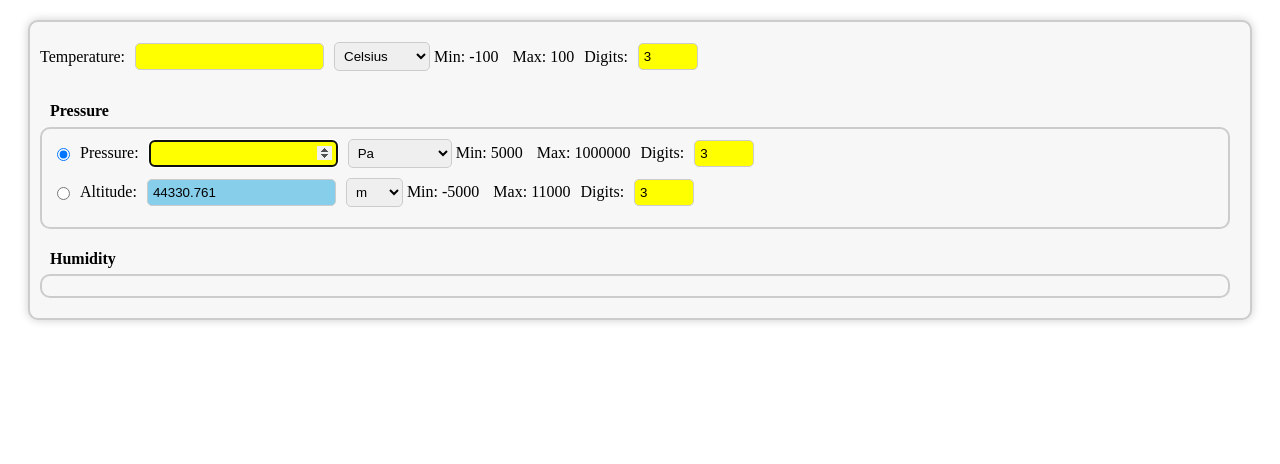
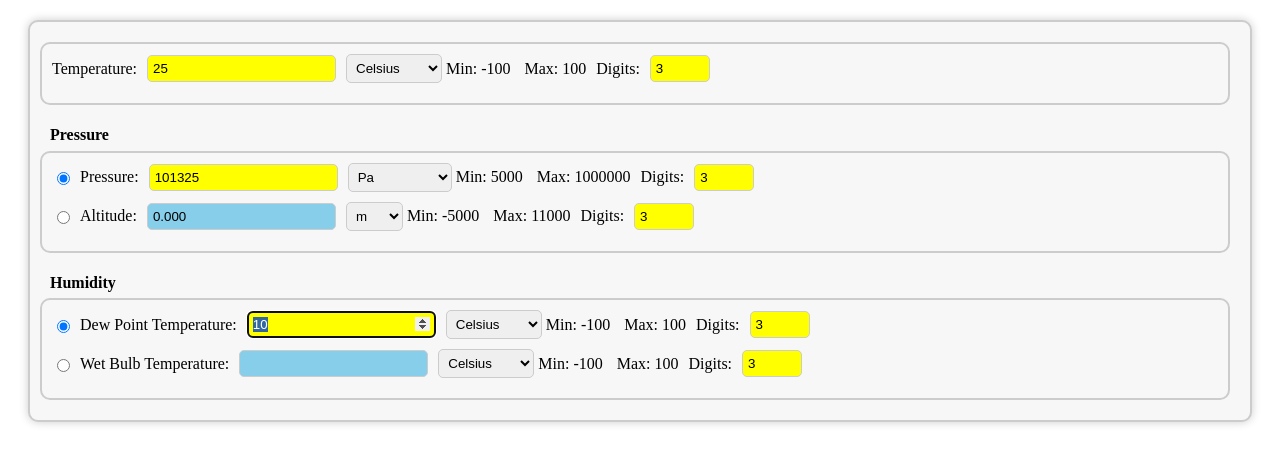
Before and after one commit to mkaramica/psychroSolution, a plain HTML site: page index.html in a window 1280 px wide. Drawn offline with Linux system fonts and the light colour scheme.

Commit message:
Working on generalization and abstraction...

```diff
--- a/app.js
+++ b/app.js
@@ -13,10 +13,19 @@ const pressureRange = new Range((min = 5000), (max = 1e6)); // Pa
 const temperatureRange = new Range((min = -100), (max = 100)); // C
 const altitudeRange = new Range((min = -5000), (max = 11000)); // m
 
+const dewPointTempRange = new Range((min = -100), (max = 100)); // C
+const wetBulbTempRange = new Range((min = -100), (max = 100)); // C
+
+const sectionDict = {
+  Temperature: ["Temperature"],
+  Pressure: ["Pressure", "Altitude"],
+  Humidity: ["Dew Point Temperature", "Wet Bulb Temperature"],
+};
+
 const parameterDictionary = {
-  temperature: {
+  Temperature: {
     objRange: temperatureRange,
-    convertingFunc: converttemperature,
+    convertingFunc: convertTemperature,
     fromUnit: "C",
     units: [
       { value: "C", label: "Celsius" },
@@ -26,7 +35,7 @@ const parameterDictionary = {
     ],
   },
 
-  pressure: {
+  Pressure: {
     objRange: pressureRange,
     convertingFunc: convertPressure,
     fromUnit: "Pa",
@@ -41,7 +50,7 @@ const parameterDictionary = {
       { value: "PSI", label: "PSI" },
     ],
   },
-  altitude: {
+  Altitude: {
     objRange: altitudeRange,
     convertingFunc: convertAltitude,
     fromUnit: "m",
@@ -50,6 +59,30 @@ const parameterDictionary = {
       { value: "ft", label: "ft" },
       { value: "km", label: "km" },
       { value: "mile", label: "mile" },
+    ],
+  },
+
+  "Dew Point Temperature": {
+    objRange: dewPointTempRange,
+    convertingFunc: convertTemperature,
+    fromUnit: "C",
+    units: [
+      { value: "C", label: "Celsius" },
+      { value: "F", label: "Fahrenheit" },
+      { value: "K", label: "Kelvin" },
+      { value: "R", label: "Rankine" },
+    ],
+  },
+
+  "Wet Bulb Temperature": {
+    objRange: wetBulbTempRange,
+    convertingFunc: convertTemperature,
+    fromUnit: "C",
+    units: [
+      { value: "C", label: "Celsius" },
+      { value: "F", label: "Fahrenheit" },
+      { value: "K", label: "Kelvin" },
+      { value: "R", label: "Rankine" },
     ],
   },
 
@@ -66,7 +99,7 @@ const parameterDictionary = {
         this[key].inputDigints = document.getElementById(key + "-digits");
         this[key].inputBox = document.getElementById(key + "-input");
 
-        if (key !== "temperature") {
+        if (key !== "Temperature") {
           this[key].radioButton = document.getElementById(key + "-radio");
           this[key].radioButton.addEventListener("click", function () {
             handleCheckBoxes();
@@ -75,14 +108,14 @@ const parameterDictionary = {
 
         this[key].inputDigints.addEventListener("input", function () {
           updateRanges();
-          if (key === "pressure" || key === "altitude") {
+          if (key === "Pressure" || key === "Altitude") {
             performPressureAltitudeCalc();
           }
         });
 
         this[key].inputBox.addEventListener("input", function () {
           const isValid = performInputValidation(this);
-          if (key === "pressure" || key === "altitude") {
+          if (key === "Pressure" || key === "Altitude") {
             if (isValid) performPressureAltitudeCalc();
           }
         });
@@ -90,7 +123,7 @@ const parameterDictionary = {
         this[key].unitCombo.addEventListener("change", function () {
           updateRanges();
           const isValid = performInputValidation(this);
-          if (key === "pressure" || key === "altitude") {
+          if (key === "Pressure" || key === "Altitude") {
             if (isValid) performPressureAltitudeCalc();
           }
         });
@@ -151,12 +184,12 @@ function performInputValidation(callingElement) {
 
 function performPressureAltitudeCalc() {
   let inputKey, outputKey;
-  if (parameterDictionary["pressure"].radioButton.checked) {
-    inputKey = "pressure";
-    outputKey = "altitude";
+  if (parameterDictionary["Pressure"].radioButton.checked) {
+    inputKey = "Pressure";
+    outputKey = "Altitude";
   } else {
-    inputKey = "altitude";
-    outputKey = "pressure";
+    inputKey = "Altitude";
+    outputKey = "Pressure";
   }
 
   const dictInput = parameterDictionary[inputKey];
@@ -174,21 +207,35 @@ function performPressureAltitudeCalc() {
     .toFixed(dictOutput.inputDigints.value);
 }
 
+function initializePage() {
+  parameterDictionary["Temperature"].inputBox.value = "25";
+
+  parameterDictionary["Pressure"].radioButton.checked = true;
+  parameterDictionary["Pressure"].inputBox.value = "101325";
+
+  parameterDictionary["Dew Point Temperature"].radioButton.checked = true;
+  parameterDictionary["Dew Point Temperature"].inputBox.value = "10";
+
+  handleCheckBoxes();
+  performPressureAltitudeCalc();
+}
+
 document.addEventListener("DOMContentLoaded", function () {
   addHTMLElements();
   parameterDictionary.completeDict();
   // Initialize Webpage:
-  parameterDictionary["pressure"].radioButton.checked = true;
-  handleCheckBoxes();
-  performPressureAltitudeCalc();
+  initializePage();
 });
 
 function handleCheckBoxes() {
-  const keyGRoup = ["pressure", "altitude"];
+  for (const sectionKey in sectionDict) {
+    if (sectionKey !== "Temperature") {
+      console.log(sectionKey);
+      items = sectionDict[sectionKey];
 
-  for (const key of keyGRoup) {
-    let inputbox = parameterDictionary[key].inputBox;
-    if (parameterDictionary[key].radioButton.checked) {
+      for (itemKey of items) {
+        let inputbox = parameterDictionary[itemKey].inputBox;
+        if (parameterDictionary[itemKey].radioButton.checked) {
           inputbox.removeAttribute("readonly");
           inputbox.style.backgroundColor = "yellow";
           inputbox.focus();
@@ -196,6 +243,8 @@ function handleCheckBoxes() {
         } else {
           inputbox.style.backgroundColor = "skyblue";
           inputbox.setAttribute("readonly", true);
+        }
+      }
     }
   }
 }
@@ -216,7 +265,7 @@ function addOneElementRow(parentSection, dictKey) {
   // Create the label for barometric pressure
   const label = document.createElement("label");
   label.setAttribute("for", dictKey + "-units");
-  label.textContent = dictKey.charAt(0).toUpperCase() + dictKey.slice(1) + ":";
+  label.textContent = dictKey + ":";
 
   // Create the input element for pressure
   const input = document.createElement("input");
@@ -272,7 +321,7 @@ function addOneElementRow(parentSection, dictKey) {
   inputDig.setAttribute("value", "3");
 
   // Append the elements to the input-row div element
-  if (dictKey !== "temperature") divElement.appendChild(radioInput);
+  if (dictKey !== "Temperature") divElement.appendChild(radioInput);
   divElement.appendChild(label);
   divElement.appendChild(input);
   divElement.appendChild(select);
@@ -288,15 +337,9 @@ function addOneElementRow(parentSection, dictKey) {
 }
 
 function addHTMLElements() {
-  const sectionDict = {
-    temperature: ["temperature"],
-    pressure: ["pressure", "altitude"],
-    humidity: [],
-  };
-
-  for (const key in sectionDict) {
-    sectionDict[key].forEach(function (element) {
-      addOneElementRow(key, element);
+  for (const sectionKey in sectionDict) {
+    sectionDict[sectionKey].forEach(function (element) {
+      addOneElementRow(sectionKey, element);
     });
   }
 }
@@ -327,7 +370,7 @@ function convertPressure(value, fromUnit, toUnit = "Pa") {
   return result;
 }
 
-function converttemperature(value, fromUnit, toUnit = "C") {
+function convertTemperature(value, fromUnit, toUnit = "C") {
   const fromUnitsToKelvin = {
     C: (val) => val + 273.15,
     K: (val) => val,
@@ -387,7 +430,7 @@ function calcPressureAltitude(inputValue, key) {
   const P0 = 101325;
   const coeff = 2.25577 * 1e-5;
   const powCoeff = 5.2;
-  return key === "pressure"
+  return key === "Pressure"
     ? (1 - Math.pow(inputValue / P0, 1 / powCoeff)) / coeff
     : P0 * Math.pow(1 - coeff * inputValue, powCoeff);
 }
--- a/index.css
+++ b/index.css
@@ -9,8 +9,9 @@
   box-shadow: 0 0 10px rgba(0, 0, 0, 0.2);
 }
 
-.pressureContainer,
-.humidityContainer {
+.TemperatureContainer,
+.PressureContainer,
+.HumidityContainer {
   border: 2px solid #ccc;
   border-radius: 10px;
   padding: 10px;
--- a/index.html
+++ b/index.html
@@ -6,21 +6,21 @@
   <body>
     <div class="input-container" id="input-container">
       <div
-        class="temperatureContainer"
-        id="temperatureContainer"
+        class="TemperatureContainer"
+        id="TemperatureContainer"
         style="margin: 0 0 0 -10px"
       ></div>
       <h4>Pressure</h4>
       <div
-        class="pressureContainer"
-        id="pressureContainer"
+        class="PressureContainer"
+        id="PressureContainer"
         style="margin: -15px 0 0 -10px"
       ></div>
 
       <h4>Humidity</h4>
       <div
-        class="humidityContainer"
-        id="humidityContainer"
+        class="HumidityContainer"
+        id="HumidityContainer"
         style="margin: -15px 0 0 -10px"
       ></div>
     </div>
```
Lines whose indentation alone changed are shown as unchanged.
